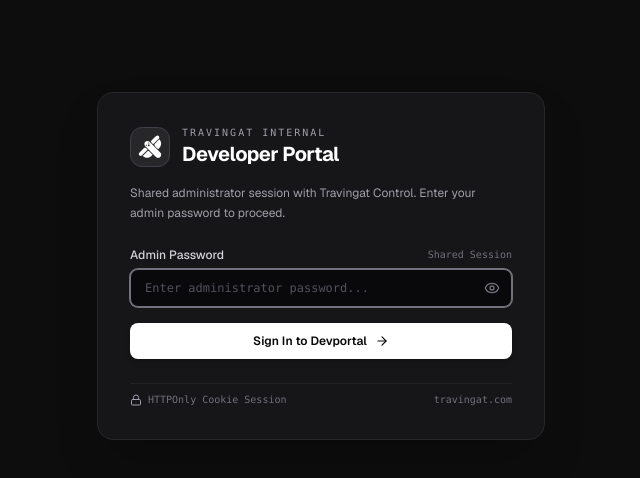
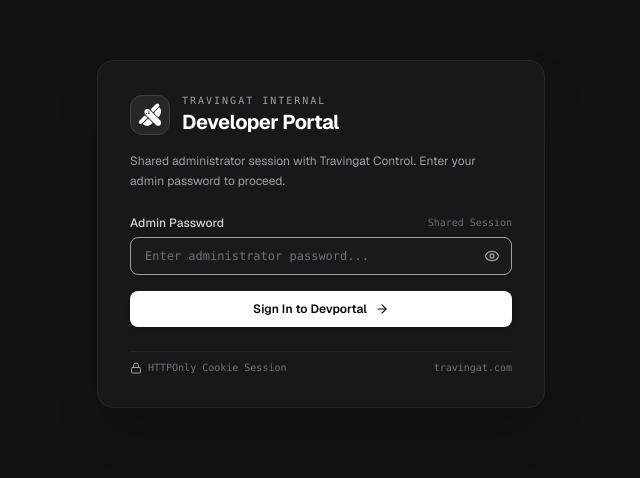
Before and after one commit to ss-travingat/devportal, a Next.js app: page /login in a window 1280 px wide. Shown: the part 166-644 px from the top of the page, without its empty margins (319-959 px from the left). Built offline with nearby package versions, Linux system fonts and the light colour scheme.

Commit message:
refactor: standardize layout container widths and update dark theme styles

```diff
--- a/src/app/globals.css
+++ b/src/app/globals.css
@@ -5,13 +5,24 @@
   --foreground: #f4f4f5;
 }
 
-body {
+html, body {
   background-color: #121212;
   color: #ffffff;
   font-family: var(--font-geist-sans), -apple-system, BlinkMacSystemFont, 'Segoe UI', Roboto, Oxygen, Ubuntu, Cantarell, sans-serif;
   margin: 0;
   padding: 0;
   min-height: 100vh;
+}
+
+/* Prevent bright pale yellow browser autofill in dark theme */
+input:-webkit-autofill,
+input:-webkit-autofill:hover,
+input:-webkit-autofill:focus,
+input:-webkit-autofill:active {
+  -webkit-box-shadow: 0 0 0 1000px #18181b inset !important;
+  -webkit-text-fill-color: #ffffff !important;
+  caret-color: #ffffff !important;
+  transition: background-color 5000s ease-in-out 0s;
 }
 
 /* Custom scrollbars for dark gray aesthetic */
--- a/src/app/layout.tsx
+++ b/src/app/layout.tsx
@@ -27,7 +27,7 @@ export default function RootLayout({
   return (
     <html
       lang="en"
-      className={`${geistSans.variable} ${geistMono.variable} h-full antialiased`}
+      className={`${geistSans.variable} ${geistMono.variable} h-full antialiased bg-[#121212]`}
     >
       <body className="min-h-full bg-[#121212] text-white flex flex-col font-sans selection:bg-zinc-700 selection:text-white">
         <Suspense
@@ -37,7 +37,7 @@ export default function RootLayout({
         >
           <Navbar />
         </Suspense>
-        <main className="flex-1 max-w-7xl w-full mx-auto px-4 sm:px-6 lg:px-8 py-8">
+        <main className="flex-1 w-full bg-[#121212] flex flex-col">
           {children}
         </main>
       </body>
--- a/src/app/login/page.tsx
+++ b/src/app/login/page.tsx
@@ -78,7 +78,7 @@ function LoginForm() {
   };
 
   return (
-    <div className="w-full max-w-md rounded-2xl border border-zinc-800 bg-zinc-900/90 backdrop-blur-md p-8 shadow-2xl space-y-6 animate-in zoom-in-95 duration-200">
+    <div className="w-full max-w-md rounded-2xl border border-zinc-800 bg-[#18181b] p-8 shadow-2xl space-y-6">
       {/* Brand Header */}
       <div className="space-y-2">
         <div className="flex items-center gap-3">
@@ -115,14 +115,14 @@ function LoginForm() {
               onChange={(e) => setPassword(e.target.value)}
               placeholder="Enter administrator password..."
               disabled={submitting || lockoutSeconds > 0}
-              className="w-full pl-3.5 pr-10 py-2.5 text-xs bg-zinc-950 border border-zinc-800 rounded-lg text-white placeholder-zinc-600 focus:outline-none focus:border-zinc-500 focus:ring-1 focus:ring-zinc-500 transition-colors disabled:opacity-50 font-mono"
+              className="w-full pl-3.5 pr-10 py-2.5 text-xs bg-[#141416] border border-zinc-700/80 rounded-lg text-white placeholder-zinc-500 focus:outline-none focus:border-zinc-400 focus:bg-[#1a1a1d] transition-colors disabled:opacity-50 font-mono"
               autoFocus
             />
             <button
               type="button"
               onClick={() => setShowPassword(!showPassword)}
               tabIndex={-1}
-              className="absolute right-3 top-1/2 -translate-y-1/2 text-zinc-500 hover:text-zinc-300 transition-colors"
+              className="absolute right-3 top-1/2 -translate-y-1/2 text-zinc-400 hover:text-white transition-colors"
             >
               {showPassword ? <EyeOff className="w-4 h-4" /> : <Eye className="w-4 h-4" />}
             </button>
@@ -182,10 +182,10 @@ function LoginForm() {
 
 export default function LoginPage() {
   return (
-    <div className="min-h-screen bg-[#0d0d0d] text-white flex flex-col items-center justify-center p-4 selection:bg-zinc-700 selection:text-white">
+    <div className="flex-1 w-full min-h-screen bg-[#121212] text-white flex flex-col items-center justify-center p-4 selection:bg-zinc-700 selection:text-white">
       <Suspense
         fallback={
-          <div className="w-full max-w-md rounded-2xl border border-zinc-800 bg-zinc-900 p-8 text-center text-zinc-500 text-xs">
+          <div className="w-full max-w-md rounded-2xl border border-zinc-800 bg-[#18181b] p-8 text-center text-zinc-500 text-xs">
             <RefreshCw className="w-5 h-5 animate-spin mx-auto mb-2 text-zinc-400" />
             <span>Loading login screen...</span>
           </div>
--- a/src/app/media-portal/page.tsx
+++ b/src/app/media-portal/page.tsx
@@ -4,5 +4,9 @@ import React from 'react';
 import MediaPortalView from '@/components/MediaPortalView';
 
 export default function MediaPortalPage() {
-  return <MediaPortalView />;
+  return (
+    <div className="max-w-7xl w-full mx-auto px-4 sm:px-6 lg:px-8 py-8">
+      <MediaPortalView />
+    </div>
+  );
 }
--- a/src/app/page.tsx
+++ b/src/app/page.tsx
@@ -61,7 +61,7 @@ export default function HomePage() {
     .reduce((acc, curr) => acc + (parseFloat(curr.amount) || 0), 0);
 
   return (
-    <div className="space-y-8">
+    <div className="max-w-7xl w-full mx-auto px-4 sm:px-6 lg:px-8 py-8 space-y-8">
       <div>
         <h1 className="text-2xl font-bold tracking-tight text-white">Developer Portal</h1>
         <p className="text-sm text-zinc-400 mt-1">
--- a/src/app/service-payments/page.tsx
+++ b/src/app/service-payments/page.tsx
@@ -116,7 +116,7 @@ export default function ServicePaymentsPage() {
   };
 
   return (
-    <div className="space-y-6">
+    <div className="max-w-7xl w-full mx-auto px-4 sm:px-6 lg:px-8 py-8 space-y-6">
       <div className="flex flex-col sm:flex-row sm:items-center sm:justify-between gap-4 pb-2 border-b border-zinc-800">
         <div>
           <h1 className="text-2xl font-bold tracking-tight text-white flex items-center gap-2">
--- a/src/app/tech-docs/[slug]/TechDocDetailClient.tsx
+++ b/src/app/tech-docs/[slug]/TechDocDetailClient.tsx
@@ -42,7 +42,7 @@ export default function TechDocDetailClient({ slug }: { slug: string }) {
   }, [slug]);
 
   return (
-    <div className="space-y-6">
+    <div className="max-w-7xl w-full mx-auto px-4 sm:px-6 lg:px-8 py-8 space-y-6">
       {/* Header row */}
       <div className="flex flex-col sm:flex-row sm:items-center sm:justify-between gap-4 pb-2 border-b border-zinc-800">
         <div>
--- a/src/app/tech-docs/page.tsx
+++ b/src/app/tech-docs/page.tsx
@@ -19,7 +19,7 @@ export default function TechDocsIndexPage() {
   }, []);
 
   return (
-    <div className="space-y-6">
+    <div className="max-w-7xl w-full mx-auto px-4 sm:px-6 lg:px-8 py-8 space-y-6">
       <div className="flex flex-col sm:flex-row sm:items-center sm:justify-between gap-4 pb-2 border-b border-zinc-800">
         <div>
           <h1 className="text-2xl font-bold tracking-tight text-white flex items-center gap-2">
```
